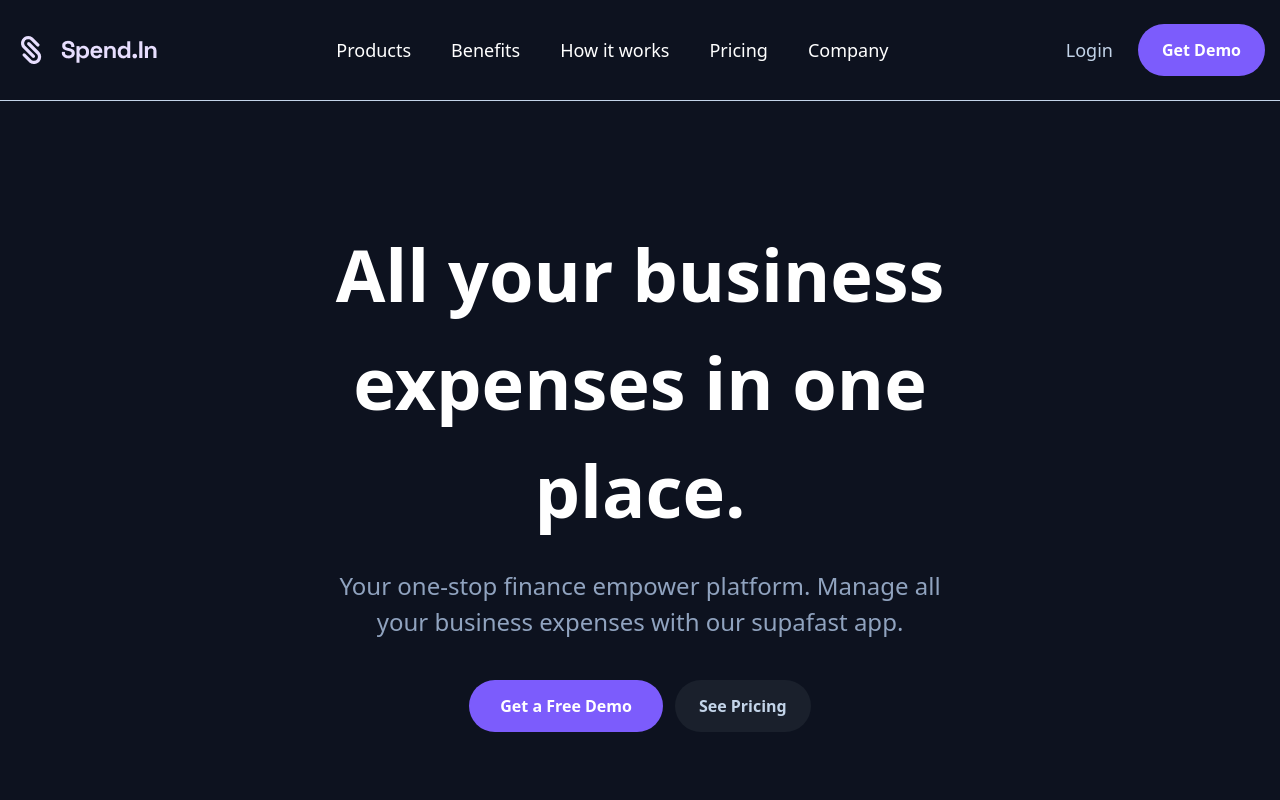
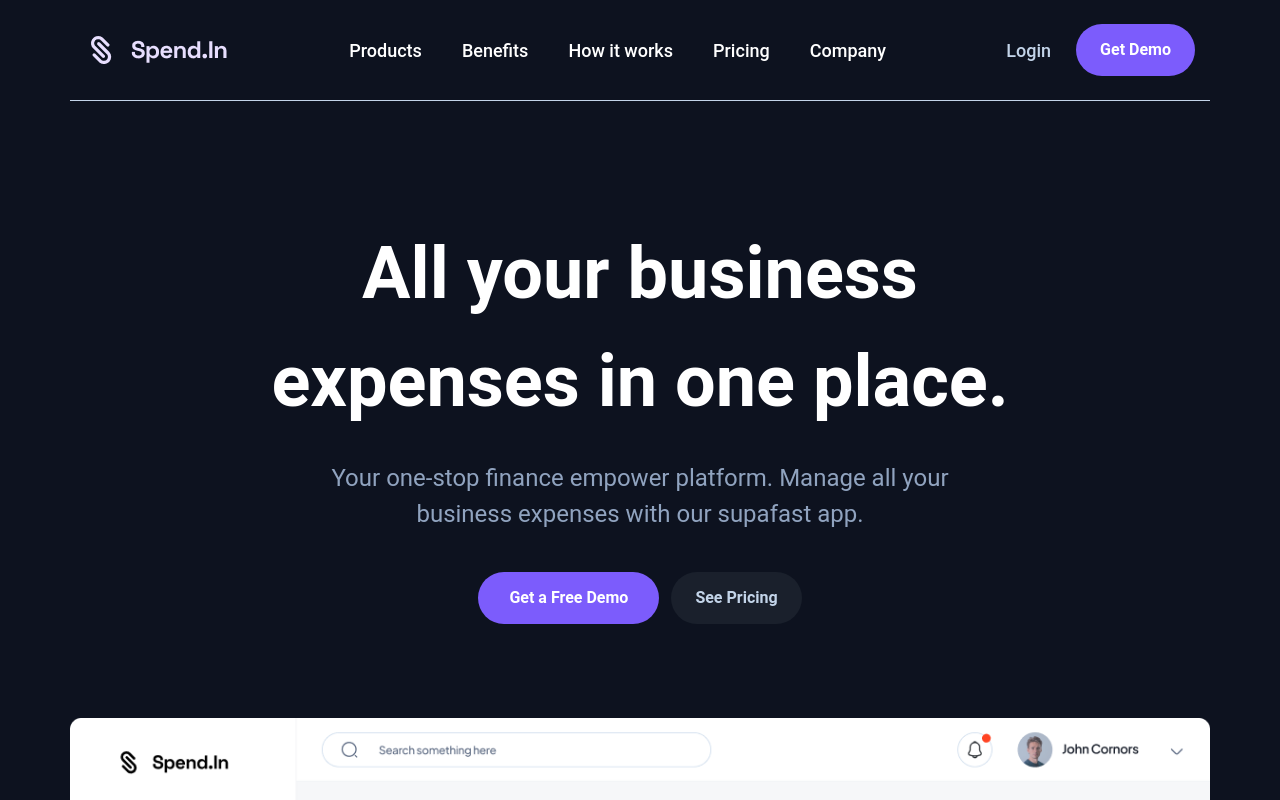
Before and after one commit to brysah/SpendIn, a React (Vite) app in the folder landingpage/: page / in a window 1280 px wide. Shown: the top 800 px of the page. Built offline with nearby package versions, Linux system fonts and the light colour scheme.

Commit message:
package: add material-tailwind

```diff
--- a/landingpage/package.json
+++ b/landingpage/package.json
@@ -10,6 +10,7 @@
     "preview": "vite preview"
   },
   "dependencies": {
+    "@material-tailwind/react": "^2.1.9",
     "react": "^18.2.0",
     "react-dom": "^18.2.0",
     "swiper": "^11.1.1"
--- a/landingpage/tailwind.config.js
+++ b/landingpage/tailwind.config.js
@@ -1,32 +1,30 @@
-/** @type {import('tailwindcss').Config} */
-export default {
-  content: [
-    "./index.html",
-    "./src/**/*.{js,ts,jsx,tsx}",
-  ],
+const withMT = require("@material-tailwind/react/utils/withMT");
+
+export default withMT({
+  content: ["./index.html", "./src/**/*.{js,ts,jsx,tsx}"],
   theme: {
     extend: {},
-    colors:{
-      'primary': '#FFFFFF',
-      'primary-100': '#E7DEFE',
-      'primary-200': '#CEBEFE',
-      'primary-300': '#B49DFE',
-      'primary-400': '#9F84FD',
-      'primary-500': '#7C5CFC',
-      'primary-600': '#5E43D8',
-      'primary-700': '#432EB5',
-      'primary-800': '#2D1D92',
-      'primary-900': '#1D1178',
-      'secondary-100': '#E0E9F4',
-      'secondary-200': '#C3D4E9',
-      'secondary-300': '#90A3BF',
-      'secondary-400': '#596780',
-      'secondary-500': '#1A202C',
-      'secondary-600': '#131825',
-      'secondary-700': '#0D121F',
-      'secondary-800': '#080C19',
-      'secondary-900': '#040815',
+    colors: {
+      primary: "#FFFFFF",
+      "primary-100": "#E7DEFE",
+      "primary-200": "#CEBEFE",
+      "primary-300": "#B49DFE",
+      "primary-400": "#9F84FD",
+      "primary-500": "#7C5CFC",
+      "primary-600": "#5E43D8",
+      "primary-700": "#432EB5",
+      "primary-800": "#2D1D92",
+      "primary-900": "#1D1178",
+      "secondary-100": "#E0E9F4",
+      "secondary-200": "#C3D4E9",
+      "secondary-300": "#90A3BF",
+      "secondary-400": "#596780",
+      "secondary-500": "#1A202C",
+      "secondary-600": "#131825",
+      "secondary-700": "#0D121F",
+      "secondary-800": "#080C19",
+      "secondary-900": "#040815",
     },
   },
   plugins: [],
-}
+});
```
Also changed, not shown: 1 other file (tests, documents, lock files or other folders).
